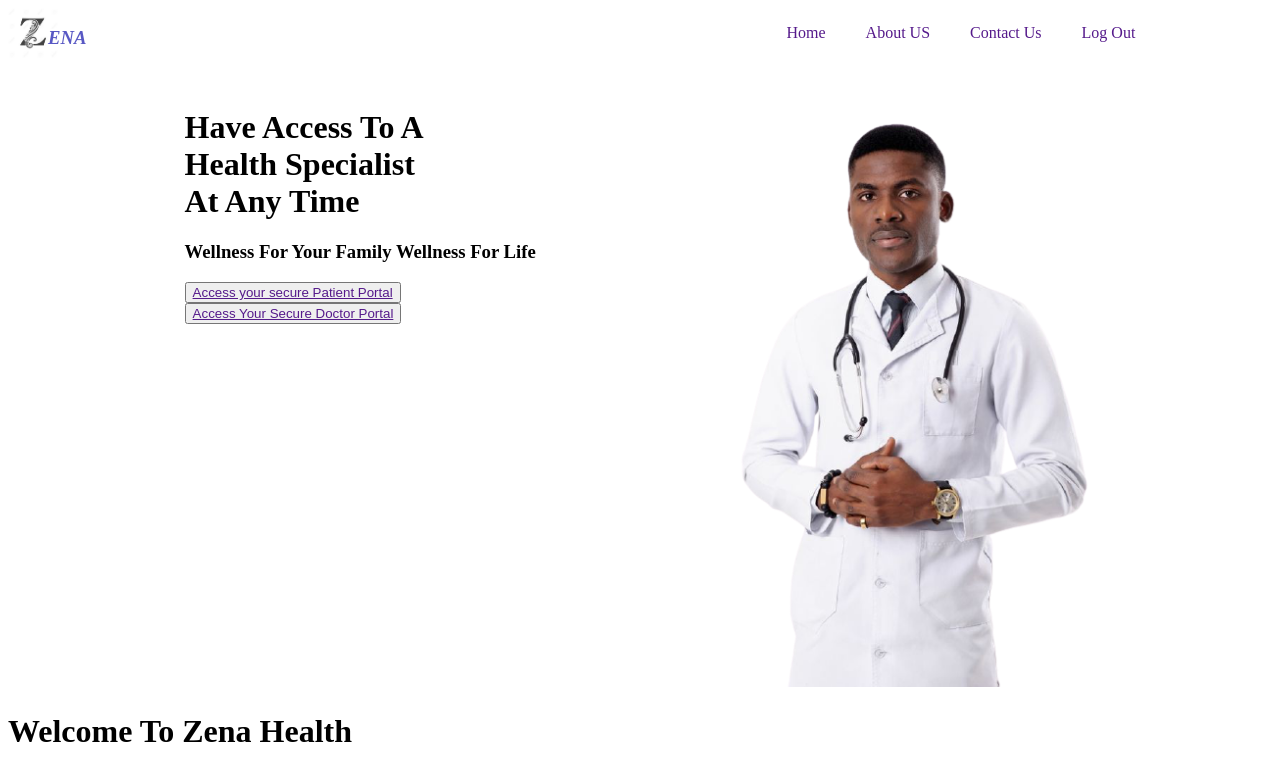
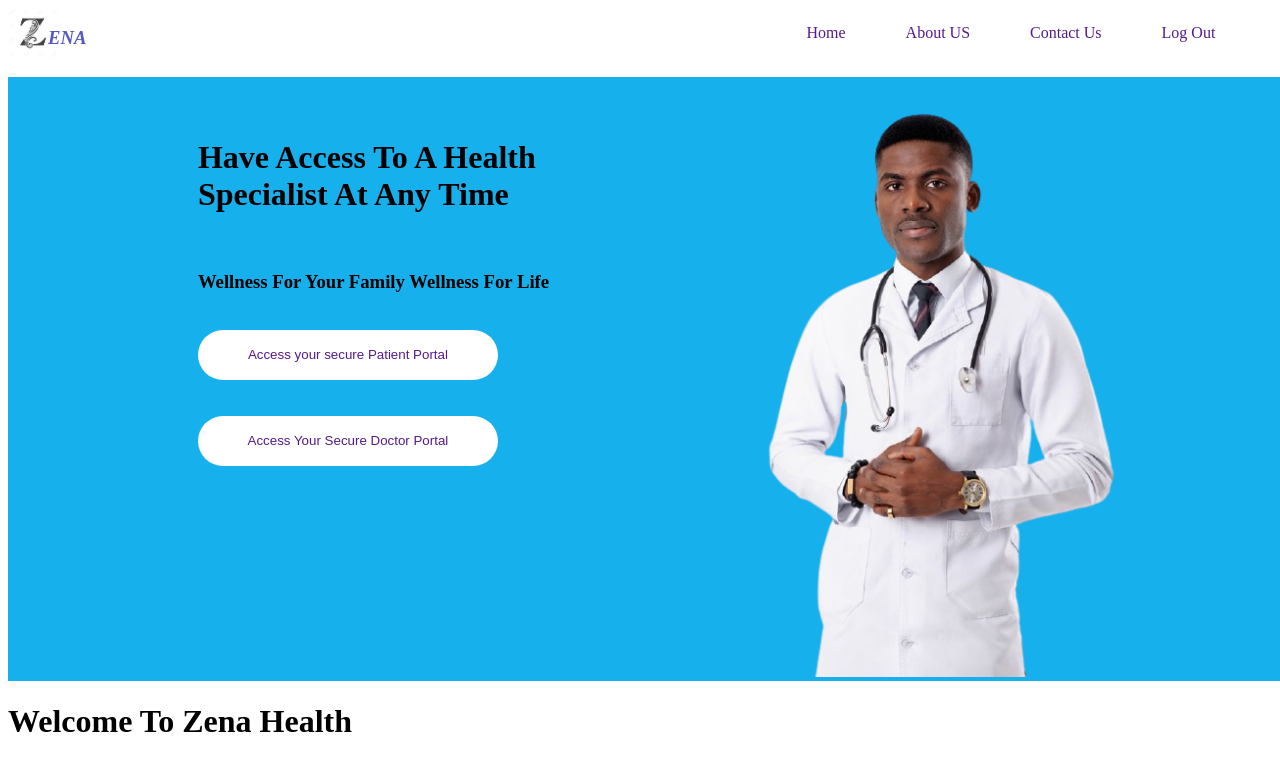
Before and after one commit to Sieva-cmd/zena_health, a plain HTML site: page index.html in a window 1280 px wide. Shown: the top 758 px of the page. Drawn offline with Linux system fonts and the light colour scheme; files whose address does not match are found by name.

Commit message:
style the welcome section

```diff
--- a/index.css
+++ b/index.css
@@ -7,7 +7,7 @@ body{
     flex-direction: row;
     width: 100%;
     height:auto;
-    margin-bottom: 20px;
+    margin-bottom: 10px;
 }
 .navbar h3{
     margin-left: -10px;
@@ -20,7 +20,7 @@ body{
 .navbar ul a {
     float: right;
     text-decoration: none;
-    margin-left: 40px;
+    margin-left: 60px;
 }
 .navbar ul a:hover{
     text-decoration:underline;
@@ -36,4 +36,23 @@ body{
  .container_0ne{
     display: flex;
     justify-content: space-evenly;
+    background-color: rgb(22, 176, 236);
 }
+.container_0ne .Welcome_text{
+    padding: 40px;
+}
+.container_0ne  button{
+    height: 50px;
+    width: 300px;
+    background-color: white;
+    color: rgb(12, 12, 148);
+    border-radius: 40px ;
+    border: none;
+    transform: 1.2;
+}
+.container_0ne  button a{
+    text-decoration: none;
+}
+.container_0ne  button a:hover{
+    color: tomato;
+}
--- a/index.html
+++ b/index.html
@@ -24,9 +24,9 @@
             </nav>
             <Div class="container_0ne">
                 <Div class="Welcome_text">
-                    <h1>Have Access To A <br> Health Specialist <br> At Any Time</h1>
-                    <h3>Wellness For Your Family Wellness For Life</h3>
-                    <button> <a href="">Access your secure Patient Portal</a></button> <br>
+                    <h1>Have Access To A  Health <br> Specialist At Any Time</h1> <br>
+                    <h3>Wellness For Your Family Wellness For Life</h3> <br>
+                    <button> <a href="">Access your secure Patient Portal</a></button> <br> <br> <br>
                     <button> <a href="">Access Your Secure Doctor Portal</a></button>
                 </Div>
 
```
